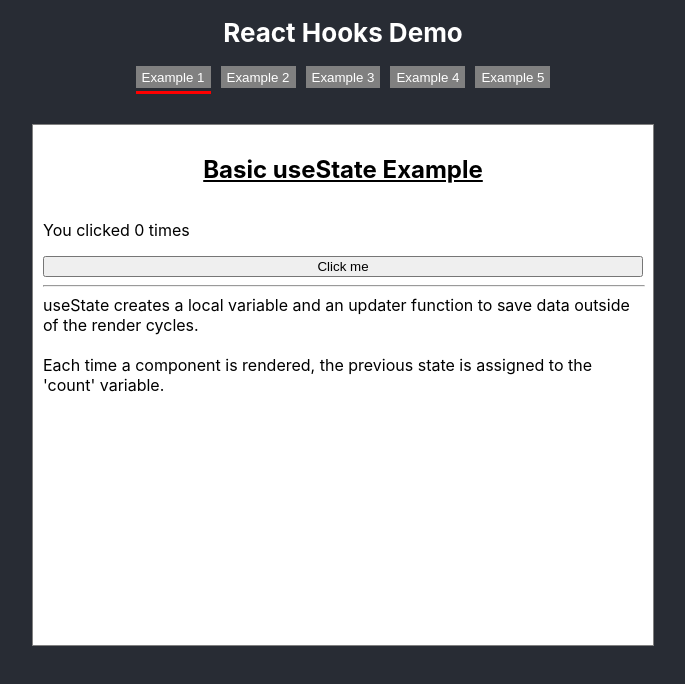
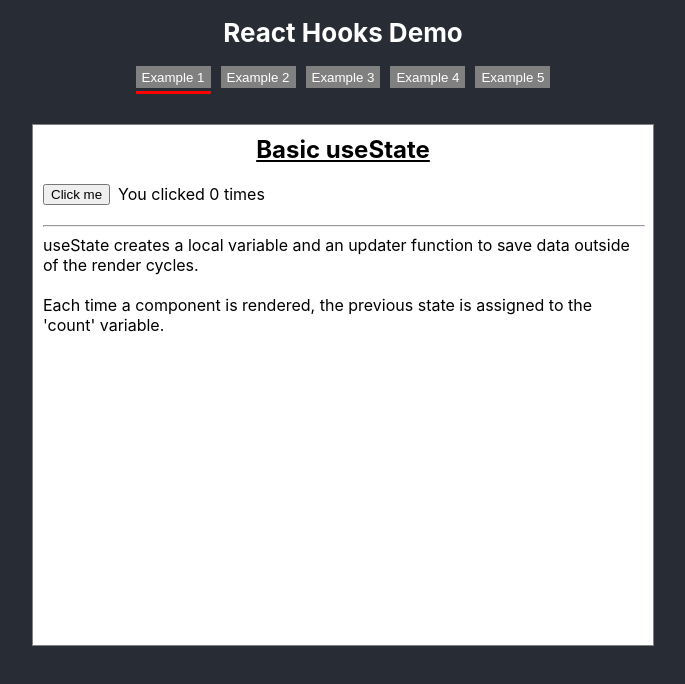
Before and after one commit to mklosterboer/hooks-demo, a React (Create React App) app: page / in a window 1280 px wide. Shown: the top 684 px of the page, without its empty margins (297-982 px from the left). Built offline with nearby package versions, Linux system fonts and the light colour scheme.

Commit message:
Add titles to examples

```diff
--- a/src/App.css
+++ b/src/App.css
@@ -67,6 +67,7 @@ button:focus {
 .exampleHeader {
   text-align: center;
   text-decoration: underline;
+  margin-top: 0px;
 }
 
 .counter-container {
--- a/src/Examples/Example1.tsx
+++ b/src/Examples/Example1.tsx
@@ -6,11 +6,13 @@ export const Example1: React.FC = () => {
 
   return (
     <>
-      <h2 className="exampleHeader">Basic useState Example</h2>
-      <p>You clicked {count} times</p>
-      <button onClick={() => setCount(count + 1)}>
-        Click me
-      </button>
+      <h2 className="exampleHeader">Basic useState</h2>
+      <div className="counter-container">
+        <button onClick={() => setCount(count + 1)}>
+          Click me
+        </button>
+        You clicked {count} times
+      </div>
       <hr style={{width: "100%"}}/>
         <div>
             useState creates a local variable and an updater function to save data outside of the render cycles. <br /><br />
--- a/src/Examples/Example2.tsx
+++ b/src/Examples/Example2.tsx
@@ -7,6 +7,13 @@ const [bananaCount, setBananaCount] = useState(0);
 
     return (
         <>
+            <h2 className="exampleHeader">Multiple useState</h2>
+            <div className="counter-container">
+                <button onClick={() => setOrangeCount(orangeCount + 1)}>
+                    Click me
+                </button>
+                Number of Oranges: {orangeCount}
+            </div>
             <div className="counter-container">
                 <button onClick={() => setOrangeCount(orangeCount + 1)}>
                     Click me
@@ -25,12 +32,6 @@ return (
                 </button>
                 Number of Bananas: {bananaCount}
             </div>
-        <div className="counter-container">
-            <button onClick={() => setOrangeCount(orangeCount + 1)}>
-                Click me
-            </button>
-            Number of Oranges: {orangeCount}
-        </div>
             <hr style={{width: "100%"}}/>
             <div>
                 useState can be be used to create multiple local state variables and they all have independent updater functions. <br /><br />
--- a/src/Examples/Example3.tsx
+++ b/src/Examples/Example3.tsx
@@ -20,6 +20,7 @@ export const Example3: React.FC = () => {
 
     return (
     <>
+        <h2 className="exampleHeader">Basic useEffect</h2>
         <p style={{textAlign: "center"}}>Title last updated: {updatedTime}</p>
         <div className="counter-container">
             <button onClick={handleClick}>
```
Lines whose indentation alone changed are shown as unchanged.
